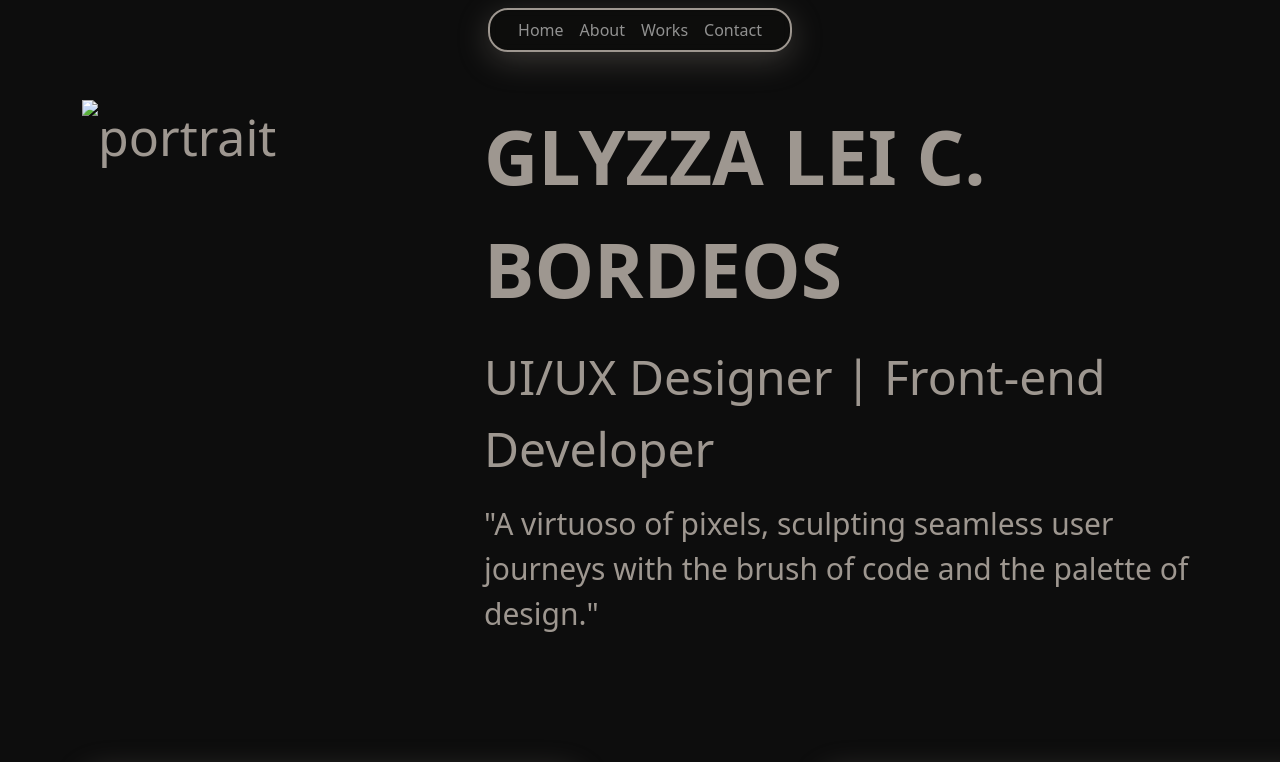
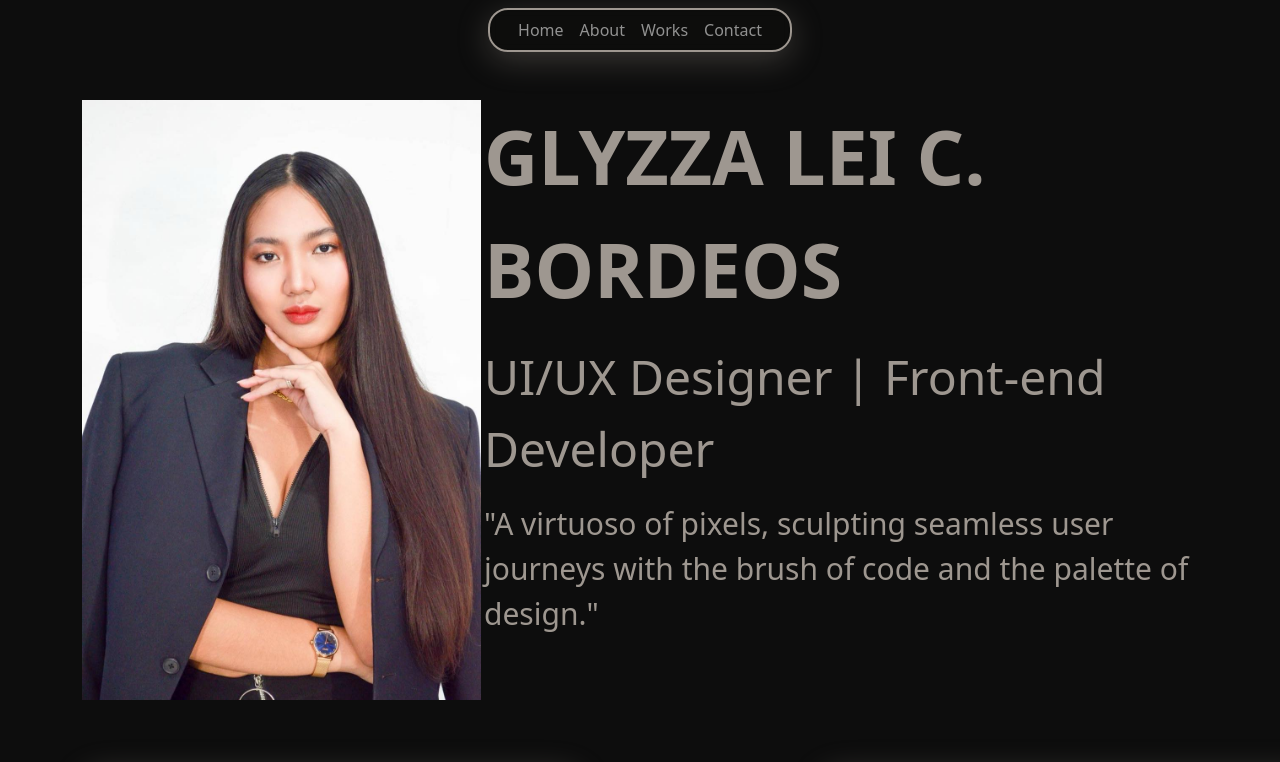
Before and after one commit to Psyl0ck3/Glyzza-Artistry-Vault, a plain HTML site: page about.html in a window 1280 px wide. Shown: the top 762 px of the page. Drawn offline with nearby package versions, Linux system fonts and the light colour scheme; the site is published under a folder, as on GitHub Pages, so addresses that start at the root find nothing.

Commit message:
Update about.html
removed slash to fix error(image not showing)

```diff
--- a/about.html
+++ b/about.html
@@ -43,7 +43,7 @@
             <div class="about">
                 <div class="col-4">
                     <div class="portrait">
-                        <img src="/images/portrait.jpg" alt="portrait">
+                        <img src="images/portrait.jpg" alt="portrait">
                     </div>
                 </div>
                 <div class="col-8">
```
